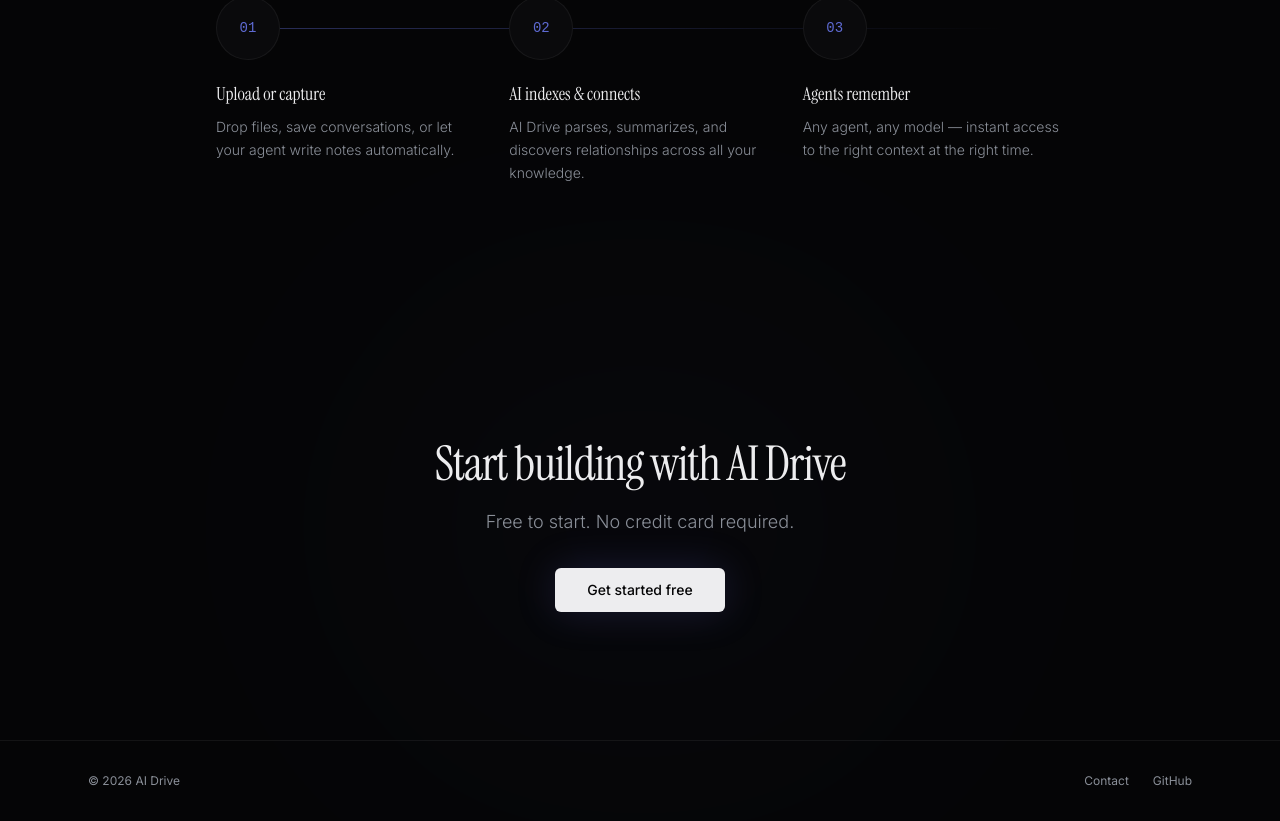
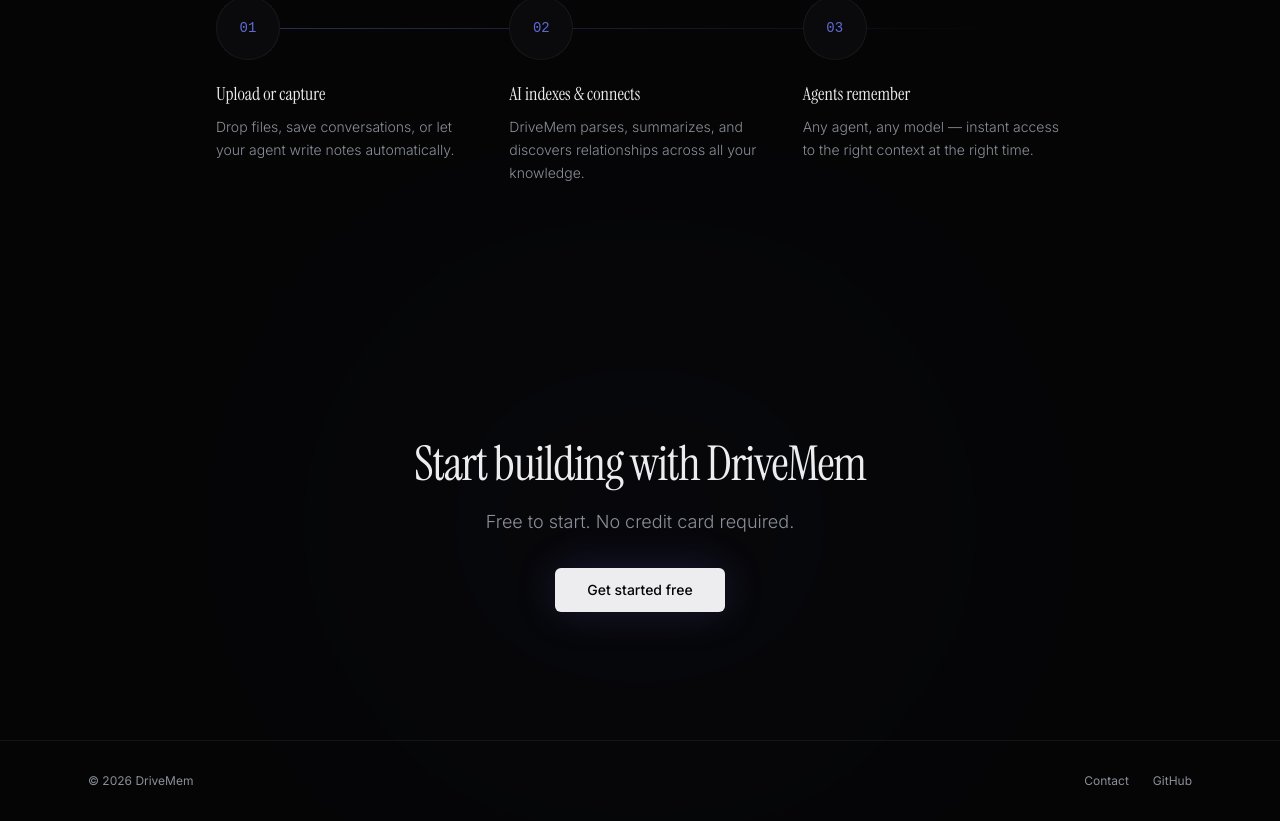
Before and after one commit to DriveMem/drivemem, a Next.js app in the folder apps/web/: page / in a window 1280 px wide. Shown: the part 1955-2776 px from the top of the page. Built offline with nearby package versions, Linux system fonts and the light colour scheme.

Commit message:
fix: final AI Drive → DriveMem brand cleanup — layout.tsx + Landing + privacy dash

```diff
--- a/apps/web/src/app/layout.tsx
+++ b/apps/web/src/app/layout.tsx
@@ -10,21 +10,21 @@ import './globals.css'
 const inter = Inter({ subsets: ['latin'], variable: '--font-inter' })
 
 export const metadata: Metadata = {
-  title: "AI Drive — Memory for your AI agents",
-  description: "AI Drive gives every AI agent the context it needs. One knowledge base, seamless continuity.",
-  keywords: ["agent context", "AI context OS", "knowledge base", "MCP", "context compiler", "AI Drive", "AI Drive", "RAG"],
+  title: "DriveMem — Memory for your AI agents",
+  description: "DriveMem gives every AI agent the context it needs. One knowledge base, seamless continuity.",
+  keywords: ["agent context", "AI context OS", "knowledge base", "MCP", "context compiler", "DriveMem", "DriveMem", "RAG"],
   openGraph: {
-    title: "AI Drive — Memory for your AI agents",
-    description: "AI Drive gives every AI agent the context it needs. One knowledge base, seamless continuity.",
+    title: "DriveMem — Memory for your AI agents",
+    description: "DriveMem gives every AI agent the context it needs. One knowledge base, seamless continuity.",
     type: "website",
     url: "https://drivemem.cloud",
-    siteName: "AI Drive",
-    images: [{ url: "https://drivemem.cloud/og-image.png", width: 1200, height: 630, alt: "AI Drive — Memory for your AI agents" }],
+    siteName: "DriveMem",
+    images: [{ url: "https://drivemem.cloud/og-image.png", width: 1200, height: 630, alt: "DriveMem — Memory for your AI agents" }],
   },
   twitter: {
     card: "summary_large_image",
-    title: "AI Drive — Memory for your AI agents",
-    description: "AI Drive gives every AI agent the context it needs. One knowledge base, seamless continuity.",
+    title: "DriveMem — Memory for your AI agents",
+    description: "DriveMem gives every AI agent the context it needs. One knowledge base, seamless continuity.",
     images: ["https://drivemem.cloud/og-image.png"],
   },
   icons: { icon: "/favicon.svg" },
--- a/apps/web/src/app/page.tsx
+++ b/apps/web/src/app/page.tsx
@@ -4,7 +4,7 @@ import Link from "next/link"
 import { useRef, useEffect, useState, useCallback } from "react"
 
 /* ============================================================
-   AI Drive Landing v3 — Cinematic Dark, Constellation Hero
+   DriveMem Landing v3 — Cinematic Dark, Constellation Hero
    ============================================================ */
 
 /* ---------- Constellation Canvas ---------- */
@@ -206,7 +206,7 @@ function Nav() {
             <span className="text-white font-mono text-xs font-bold">D</span>
           </div>
           <span className="text-[#EDEDEF] font-medium text-[15px] tracking-tight">
-            AI Drive
+            DriveMem
           </span>
         </Link>
         <div className="hidden md:flex items-center gap-8">
@@ -270,7 +270,7 @@ const FEATURES = [
 
 const STEPS = [
   { num: "01", title: "Upload or capture", desc: "Drop files, save conversations, or let your agent write notes automatically." },
-  { num: "02", title: "AI indexes & connects", desc: "AI Drive parses, summarizes, and discovers relationships across all your knowledge." },
+  { num: "02", title: "AI indexes & connects", desc: "DriveMem parses, summarizes, and discovers relationships across all your knowledge." },
   { num: "03", title: "Agents remember", desc: "Any agent, any model — instant access to the right context at the right time." },
 ]
 
@@ -443,7 +443,7 @@ export default function LandingPage() {
 
           <FadeIn>
             <h2 className="font-serif text-3xl md:text-5xl tracking-tight mb-5 relative z-10">
-              Start building with AI Drive
+              Start building with DriveMem
             </h2>
             <p className="text-[#8A8F98] text-base md:text-lg font-light mb-8 max-w-md mx-auto relative z-10">
               Free to start. No credit card required.
@@ -462,7 +462,7 @@ export default function LandingPage() {
       {/* ===== Footer ===== */}
       <footer className="border-t border-white/[0.06] py-8">
         <div className="max-w-6xl mx-auto px-6 flex items-center justify-between text-xs text-[#8A8F98]">
-          <span>© {new Date().getFullYear()} AI Drive</span>
+          <span>© {new Date().getFullYear()} DriveMem</span>
           <div className="flex gap-6">
             <a href="mailto:support@drivemem.cloud" className="hover:text-[#EDEDEF] transition-colors">Contact</a>
             <a href="https://github.com/yufuche1/ai-drive" className="hover:text-[#EDEDEF] transition-colors">GitHub</a>
--- a/apps/web/src/app/privacy/page.tsx
+++ b/apps/web/src/app/privacy/page.tsx
@@ -1,9 +1,9 @@
 import Link from "next/link"
 
 export const metadata = {
-  title: "Privacy Policy - DriveMem",
+  title: "Privacy Policy — DriveMem",
   description: "DriveMem Privacy policy and data protection",
-  openGraph: { title: "Privacy Policy - DriveMem", description: "DriveMem Privacy policy and data protection" },
+  openGraph: { title: "Privacy Policy — DriveMem", description: "DriveMem Privacy policy and data protection" },
 }
 
 export default function PrivacyPage() {
```
